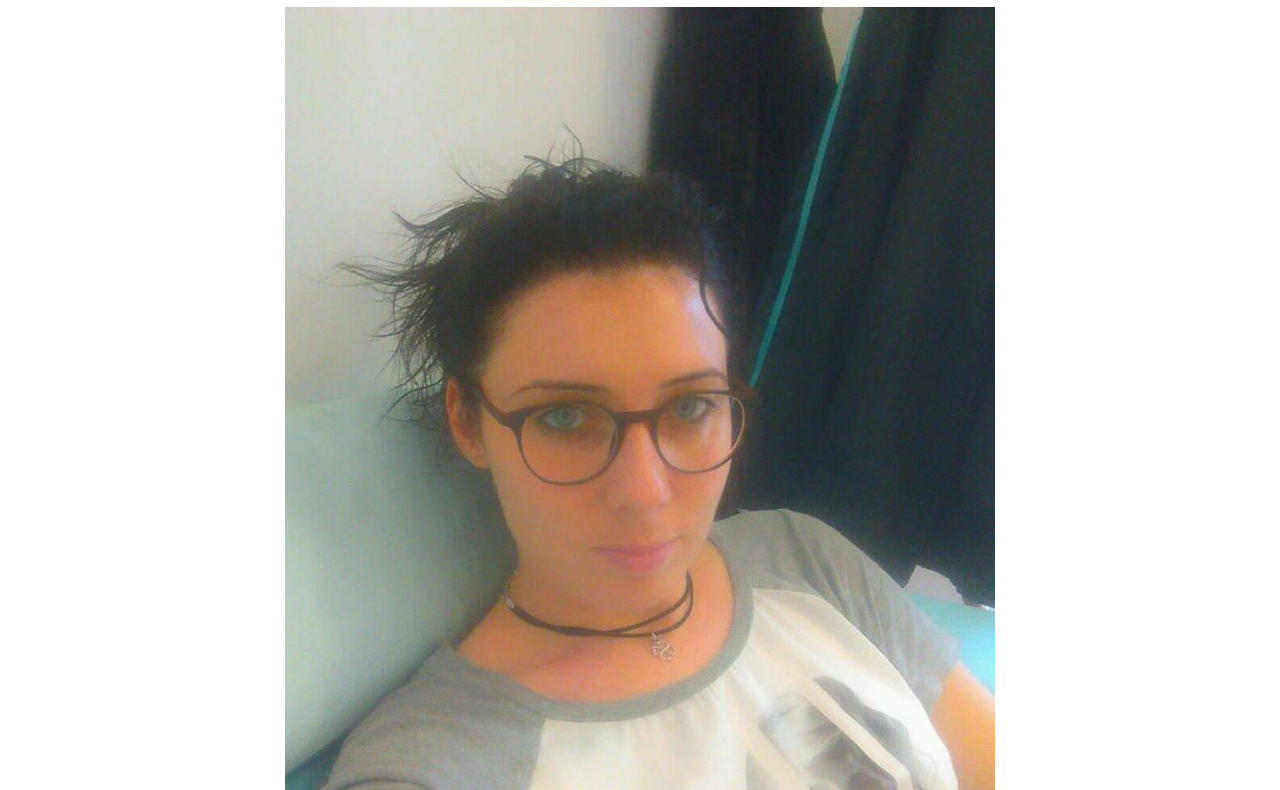
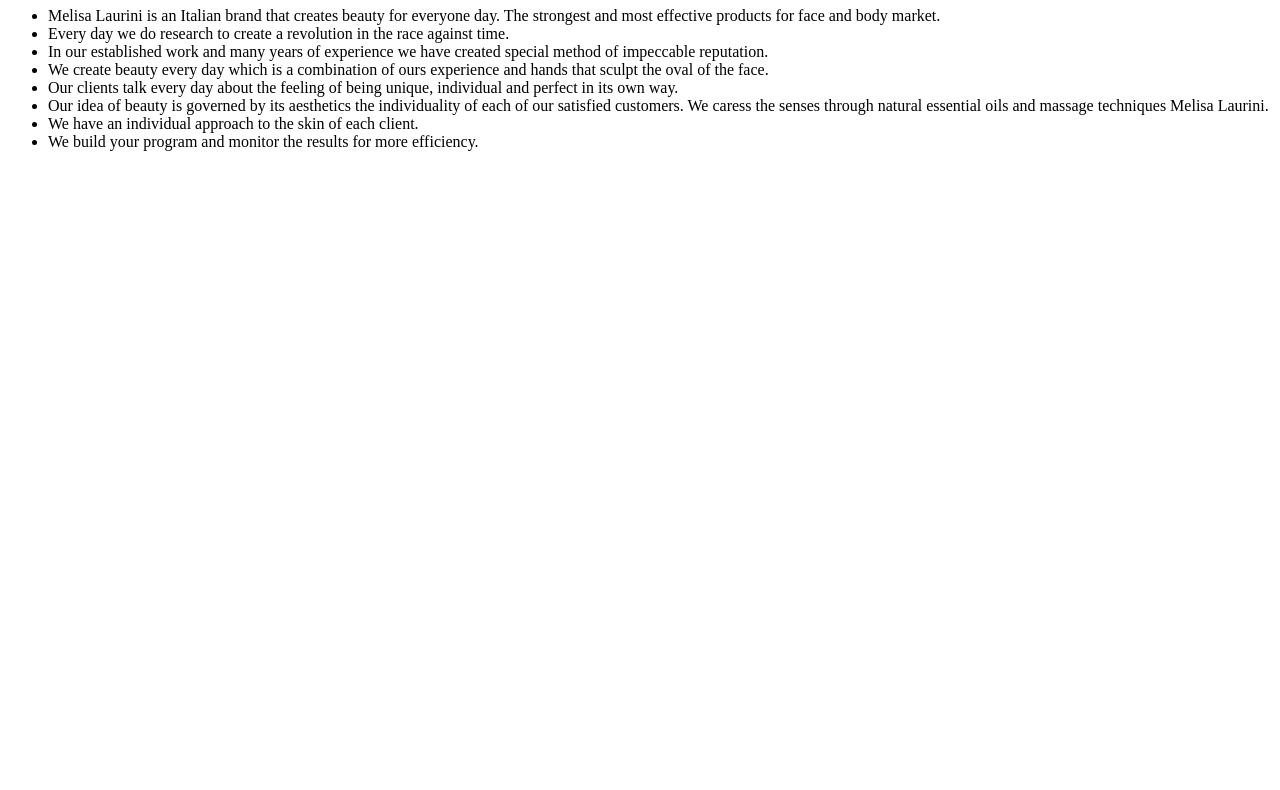
Before and after one commit to arpecop/melisa.blog, a Gatsby site: page /about in a window 1280 px wide. Shown: the part 73-863 px from the top of the page. After the commit the page ends 800 px from the top, so only its background shows below. Built offline with nearby package versions, Linux system fonts and the light colour scheme; Gatsby itself is replaced by a stand-in of ours.

Commit message:
дддд

```diff
--- a/src/pages/about.js
+++ b/src/pages/about.js
@@ -3,9 +3,7 @@ import Laurini from "./laurini.jpg"
 const AboutPage = () => (
   <>
     <h1>What is Melisa Laurini?</h1>
-    <div style={{ textAlign: "center" }}>
-      <img src={Laurini} style={{ maxWidth: "100%" }}></img>
-    </div>
+    <div style={{ textAlign: "center" }}></div>
     <ul>
       <li>
         Melisa Laurini is an Italian brand that creates beauty for everyone day.
```
